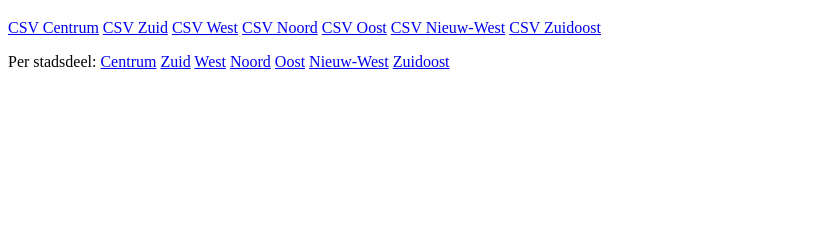
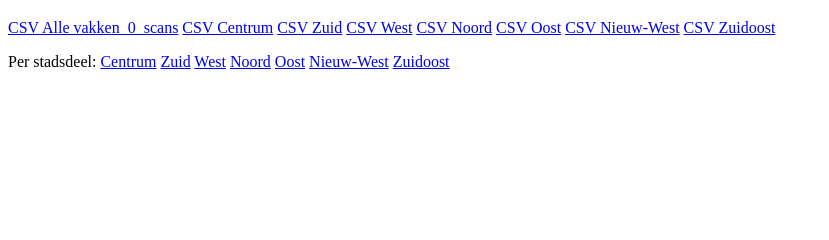
Before and after one commit to Amsterdam/parkeerscans, a Django app: template api/predictive_parking/wegdelen/templates/wegdelen/simple.html in a window 1280 px wide. Shown: the part 62-302 px from the top of the page, without its empty margins (0-829 px from the left). Run offline with Django 3.2, Linux system fonts and the light colour scheme; the template is opened without the code that fills it, so the values that code supplies are empty.

Commit message:
tg-#1192 csv vakken download per buurt

```diff
--- a/api/predictive_parking/wegdelen/templates/wegdelen/simple.html
+++ b/api/predictive_parking/wegdelen/templates/wegdelen/simple.html
@@ -21,12 +21,13 @@
 	</h3>
 
 	<p>
+		<a href="{{ request.path }}?format=csv&buurt=all">CSV Alle vakken_0_scans</a>
 		<a href="{{ request.path }}?format=csv&buurt=A">CSV Centrum</a>
-		<a href="{{ request.path }}?format=csv&bbuurt=K&aantal=0">CSV Zuid</a>
-		<a href="{{ request.path }}?format=csv&bbuurt=E&aantal=0">CSV West</a>
-		<a href="{{ request.path }}?format=csv&bbuurt=N&aantal=0">CSV Noord</a>
-		<a href="{{ request.path }}?format=csv&bbuurt=M&aantal=0">CSV Oost</a>
-		<a href="{{ request.path }}?format=csv&bbuurt=F&aantal=0">CSV Nieuw-West</a>
+		<a href="{{ request.path }}?format=csv&buurt=K&aantal=0">CSV Zuid</a>
+		<a href="{{ request.path }}?format=csv&buurt=E&aantal=0">CSV West</a>
+		<a href="{{ request.path }}?format=csv&buurt=N&aantal=0">CSV Noord</a>
+		<a href="{{ request.path }}?format=csv&buurt=M&aantal=0">CSV Oost</a>
+		<a href="{{ request.path }}?format=csv&buurt=F&aantal=0">CSV Nieuw-West</a>
 		<a href="{{ request.path }}?format=csv&bbuurt=T&aantal=0">CSV Zuidoost</a>
 	</p>
 
--- a/api/predictive_parking/wegdelen/views.py
+++ b/api/predictive_parking/wegdelen/views.py
@@ -120,7 +120,8 @@ def verdachte_vakken_view(request):
     assert len(buurt) <= 4
 
     queryset = models.Parkeervak.objects.all()
-    queryset = queryset.filter(buurt__startswith=buurt)
+    if buurt != 'all':
+        queryset = queryset.filter(buurt__startswith=buurt)
     queryset = queryset.filter(soort='FISCAAL')
 
     totaal_count = queryset.count()
@@ -128,6 +129,7 @@ def verdachte_vakken_view(request):
     vakken = queryset.filter(scan_count__lte=aantal)
 
     null_vakken = queryset.filter(scan_count=None)
+
     vout = vakken | null_vakken
 
     latlon, vout = make_transformto_latlon_rd(vout)
```
